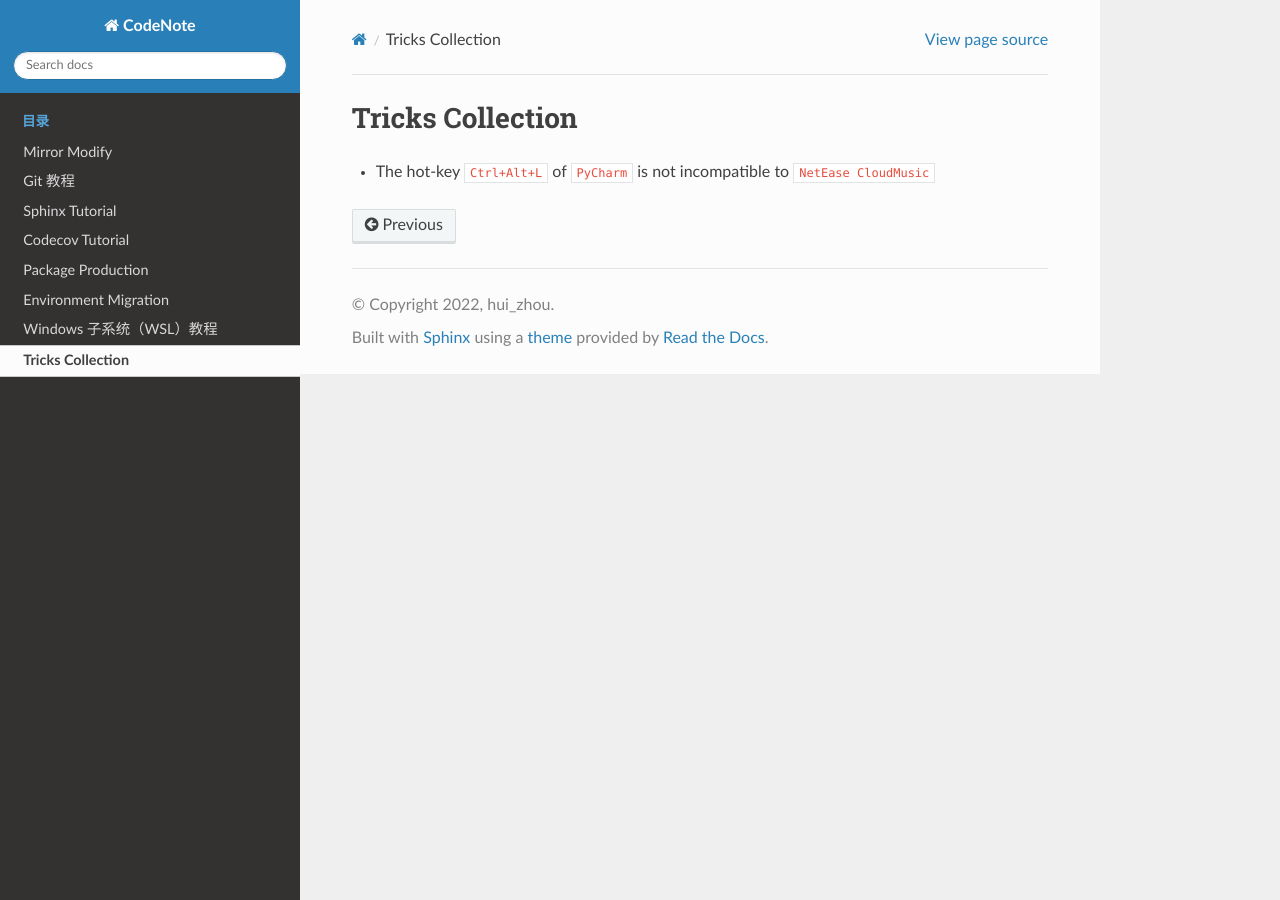
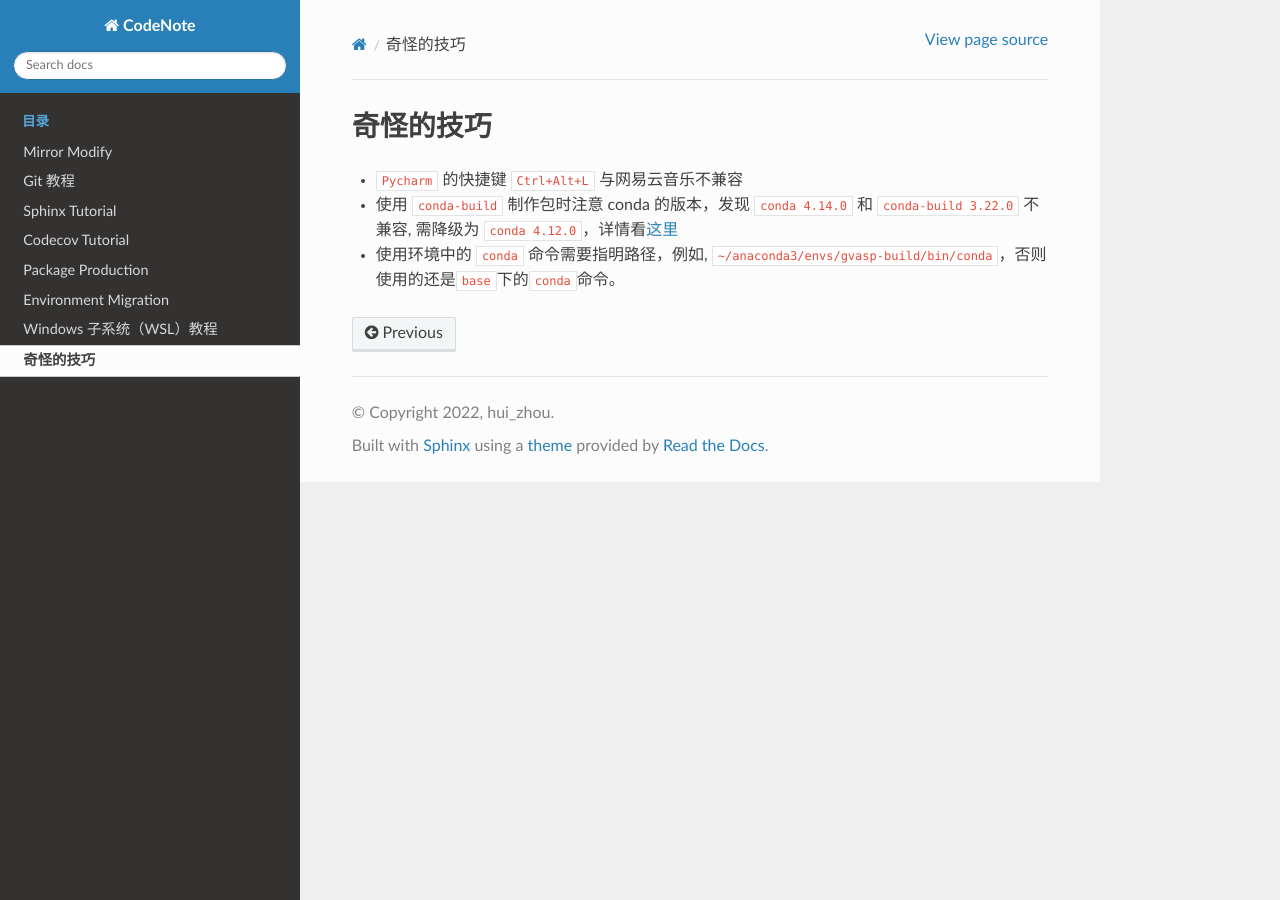
Before and after one commit to Rasic2/CodeNote, a Sphinx documentation site: the page built from docs/source/tricks.md, in a window 1280 px wide. Built offline with Sphinx 7.4.7 and the Read the Docs theme 2.0.0, drawn with Linux system fonts in a browser that asks for light colours.

Commit message:
add conda-build version in tricks

```diff
--- a/docs/source/tricks.md
+++ b/docs/source/tricks.md
@@ -1,3 +1,5 @@
-# Tricks Collection
+# 奇怪的技巧
 
-- The hot-key `Ctrl+Alt+L` of `PyCharm` is not incompatible to `NetEase CloudMusic`
+- `Pycharm` 的快捷键 `Ctrl+Alt+L` 与网易云音乐不兼容
+- 使用 `conda-build` 制作包时注意 conda 的版本，发现 `conda 4.14.0` 和 `conda-build 3.22.0` 不兼容, 需降级为 `conda 4.12.0`，详情看[这里](https://github.com/conda/conda-build/issues/4484)
+- 使用环境中的 `conda` 命令需要指明路径，例如, `~/anaconda3/envs/gvasp-build/bin/conda`，否则使用的还是`base`下的`conda`命令。
```
Also changed, not shown: README.md (+1 -0 lines), docs/source/wsl.md (+2 -2 lines).
